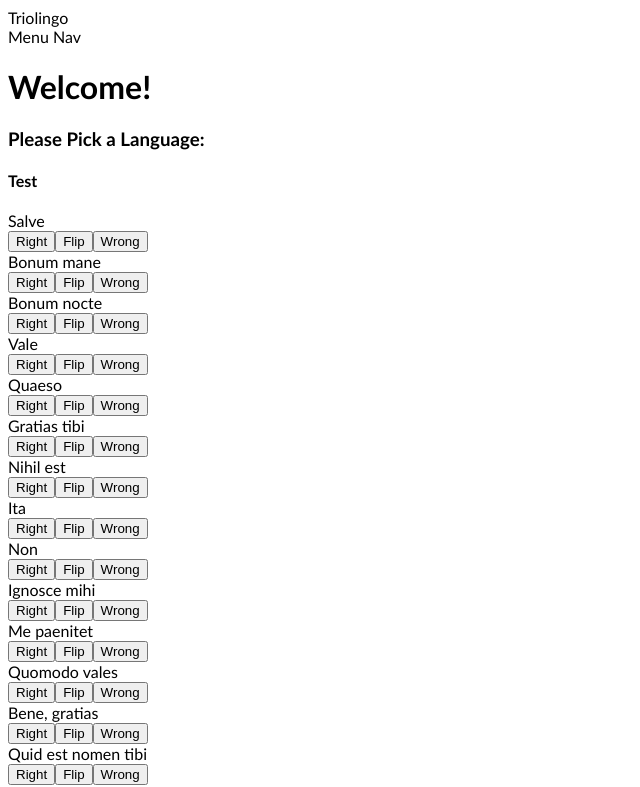
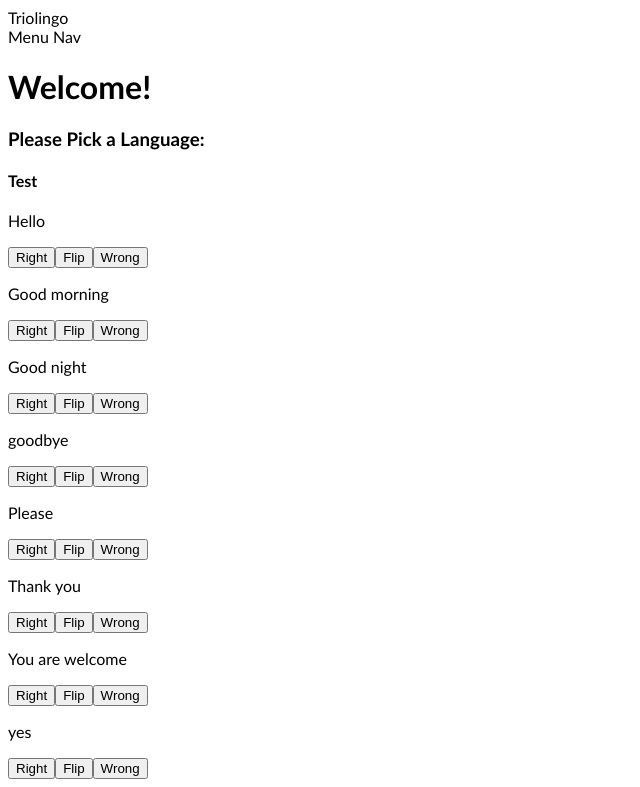
Before and after one commit to gtstarnes/TrioLingo, a React (Vite) app: page / in a window 1280 px wide. Shown: the top 787 px of the page, without its empty margins (0-640 px from the left). Built offline with nearby package versions, Linux system fonts and the light colour scheme.

Commit message:
created basic toggle for testing

```diff
--- a/src/App.tsx
+++ b/src/App.tsx
@@ -8,7 +8,9 @@ function App() {
   const lang = unit1;
   const [flipped, setFlipped] = useState<boolean>(false)
 
-
+  const toggleWord = () => {
+    setFlipped(!flipped)
+  }
 
   return (
     <>
@@ -20,10 +22,10 @@ function App() {
         {lang.map(phrase => {
           return (
             <div>
-              {phrase.phrase}
+              <p>{flipped ? phrase.phrase: phrase.answer}</p>
               <div>
                 <button>Right</button>
-                <button>Flip</button>
+                <button onClick={toggleWord}>Flip</button>
                 <button>Wrong</button>
               </div>
             </div>
```
